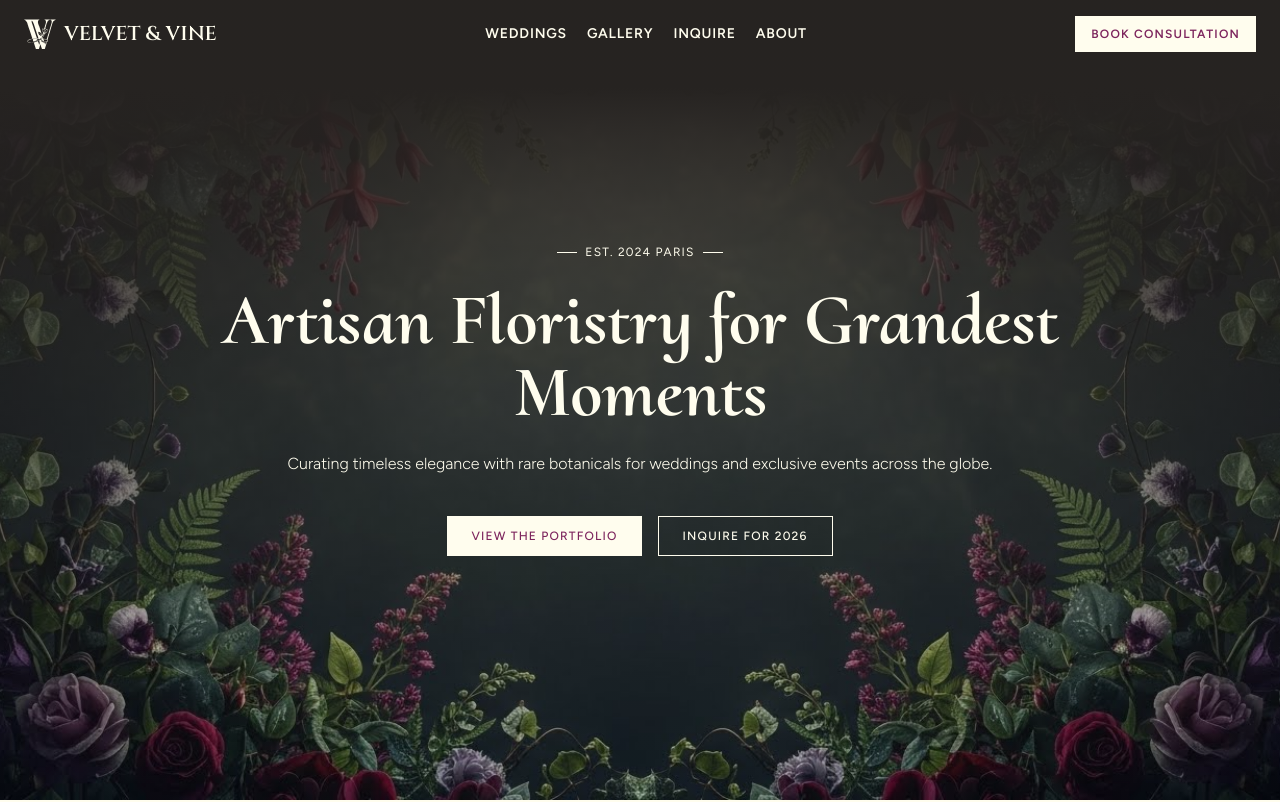
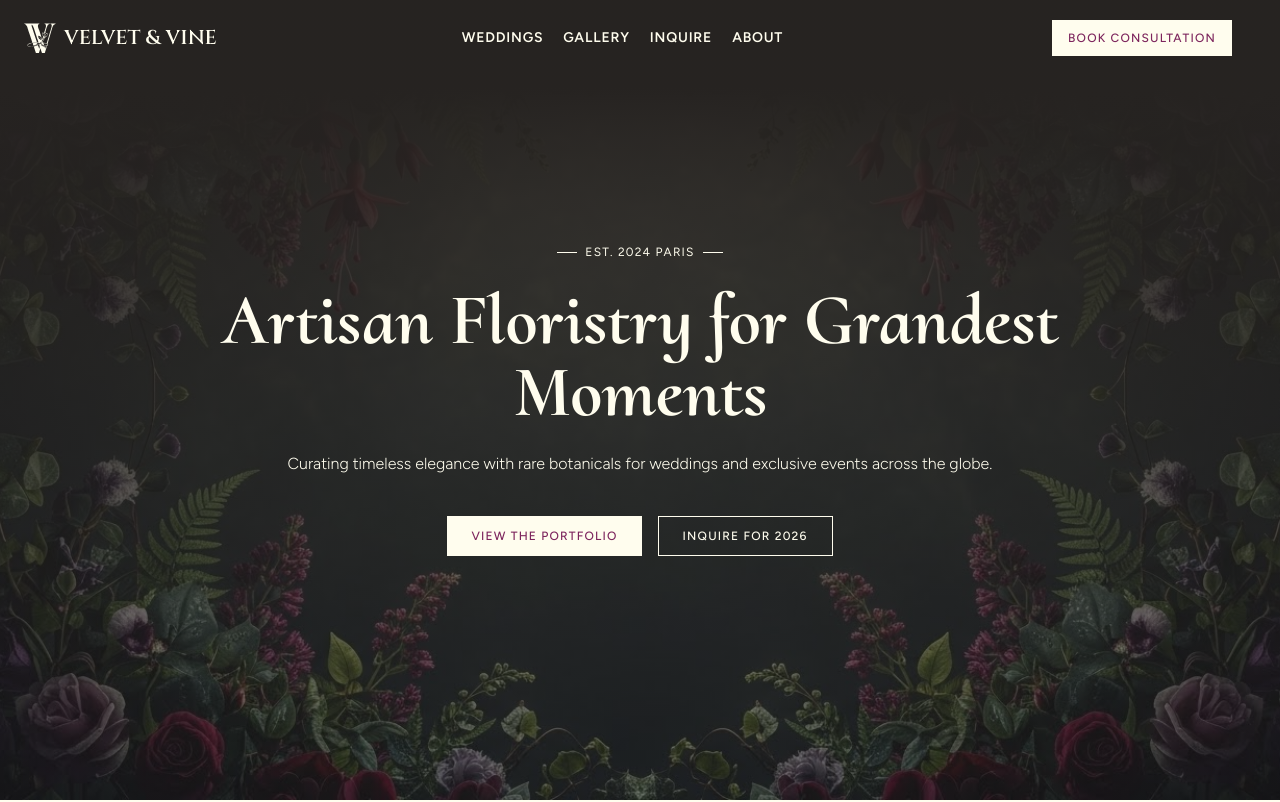
Before and after one commit to justinharry4/velvet-and-vine, a React (Vite) app: page / in a window 1280 px wide. Shown: the top 802 px of the page. Built offline with nearby package versions, Linux system fonts and the light colour scheme.

Commit message:
style: darken hero section scrim
- reduce hero scrim opacity
- reduce font size of final CTA section heading text
- add spacing in NavBar

```diff
--- a/src/components/shared/NavBar.tsx
+++ b/src/components/shared/NavBar.tsx
@@ -17,7 +17,7 @@ const NavBar = () => {
   ];
 
   return (
-    <header className="dark absolute z-50 flex items-center w-full justify-between px-6 py-4 bg-transparent text-neutral-50">
+    <header className="dark absolute z-50 flex items-center w-full justify-between px-6 py-5 bg-transparent text-neutral-50">
       <div className="flex gap-2 items-center">
         <VnvLogo className="w-8 h-auto" />
         <div className="inline-block font-brand font-semibold text-xl">
@@ -28,14 +28,14 @@ const NavBar = () => {
         <NavigationMenuList>
           {navItems.map((n) => (
             <NavigationMenuItem key={n.title}>
-              <NavigationMenuLink className="hover:bg-transparent hover:text-accent">
+              <NavigationMenuLink className="hover:bg-transparent hover:text-accent-400">
                 {n.title.toUpperCase()}
               </NavigationMenuLink>
             </NavigationMenuItem>
           ))}
         </NavigationMenuList>
       </NavigationMenu>
-      <Button className="font-semibold rounded-none">Book Consultation</Button>
+      <Button className="mx-6">Book Consultation</Button>
     </header>
   );
 };
--- a/src/pages/home/components/FinalCTA.tsx
+++ b/src/pages/home/components/FinalCTA.tsx
@@ -17,7 +17,7 @@ const FinalCTA = () => {
         <EyebrowText className="text-accent-300">
           One Conversation Changes Everything
         </EyebrowText>
-        <h2 className="mt-10 font-heading text-8xl text-neutral-50 text-center">
+        <h2 className="mt-10 font-heading text-[80px] leading-none text-neutral-50 text-center">
           Let's Create Something
           <br /> Extraordinary
         </h2>
--- a/src/pages/home/components/Hero.tsx
+++ b/src/pages/home/components/Hero.tsx
@@ -11,7 +11,7 @@ const Hero = () => {
         alt="Hero Image"
         className="absolute inset-0 h-full w-full object-cover object-center"
       />
-      <Scrim />
+      <Scrim className="to-neutral-950/50" />
       <div className="relative z-10 flex flex-col justify-center text-center bg gap-6 w-2/3 md:1/2 text-neutral-50">
         <EyebrowText line="w-5">EST. 2024 PARIS</EyebrowText>
         <h1 className="font-heading text-7xl font-bold">
```
